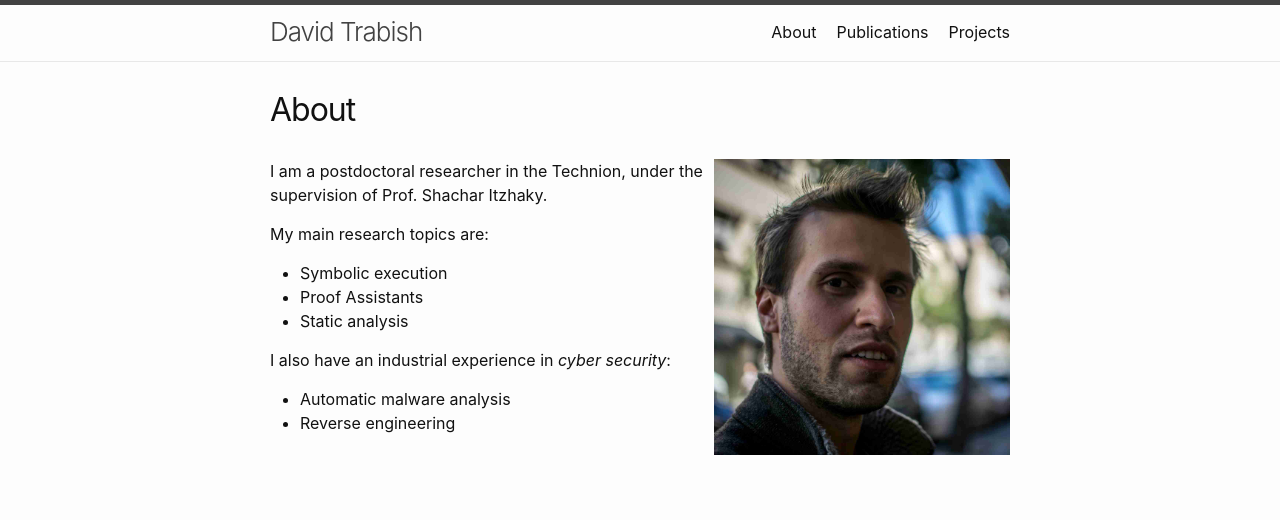
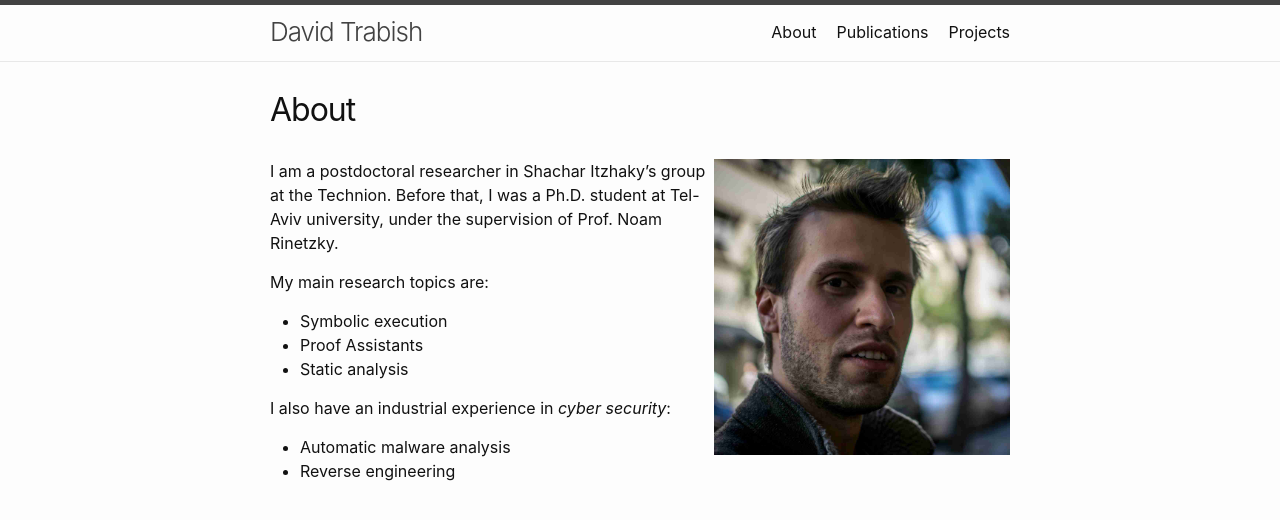
Before and after one commit to davidtr1037/davidtr1037.github.io, a Jekyll site: the page built from about.md, in a window 1280 px wide. Shown: the top 520 px of the page. Built offline with Jekyll 4.4.1, drawn with Linux system fonts in a browser that asks for light colours.

Commit message:
updating

```diff
--- a/about.md
+++ b/about.md
@@ -5,8 +5,9 @@ permalink: /about/
 ---
 
 <img style="float: right; width: 40%" src="/photo.jpg">
-I am a postdoctoral researcher in the Technion,
-under the supervision of Prof. Shachar Itzhaky.
+I am a postdoctoral researcher in Shachar Itzhaky's group at the Technion.
+Before that,
+I was a Ph.D. student at Tel-Aviv university, under the supervision of Prof. Noam Rinetzky.
 
 My main research topics are:
 - Symbolic execution
```
